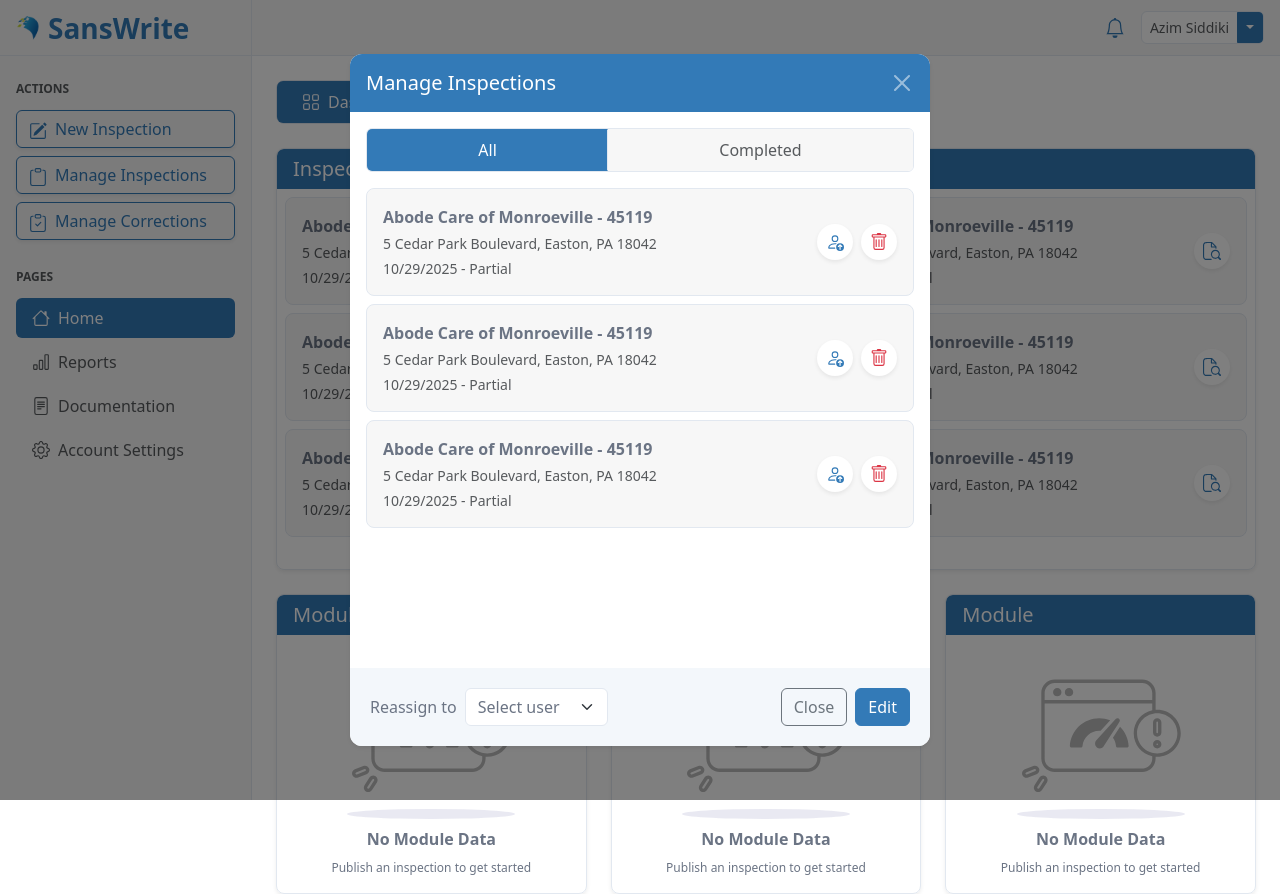
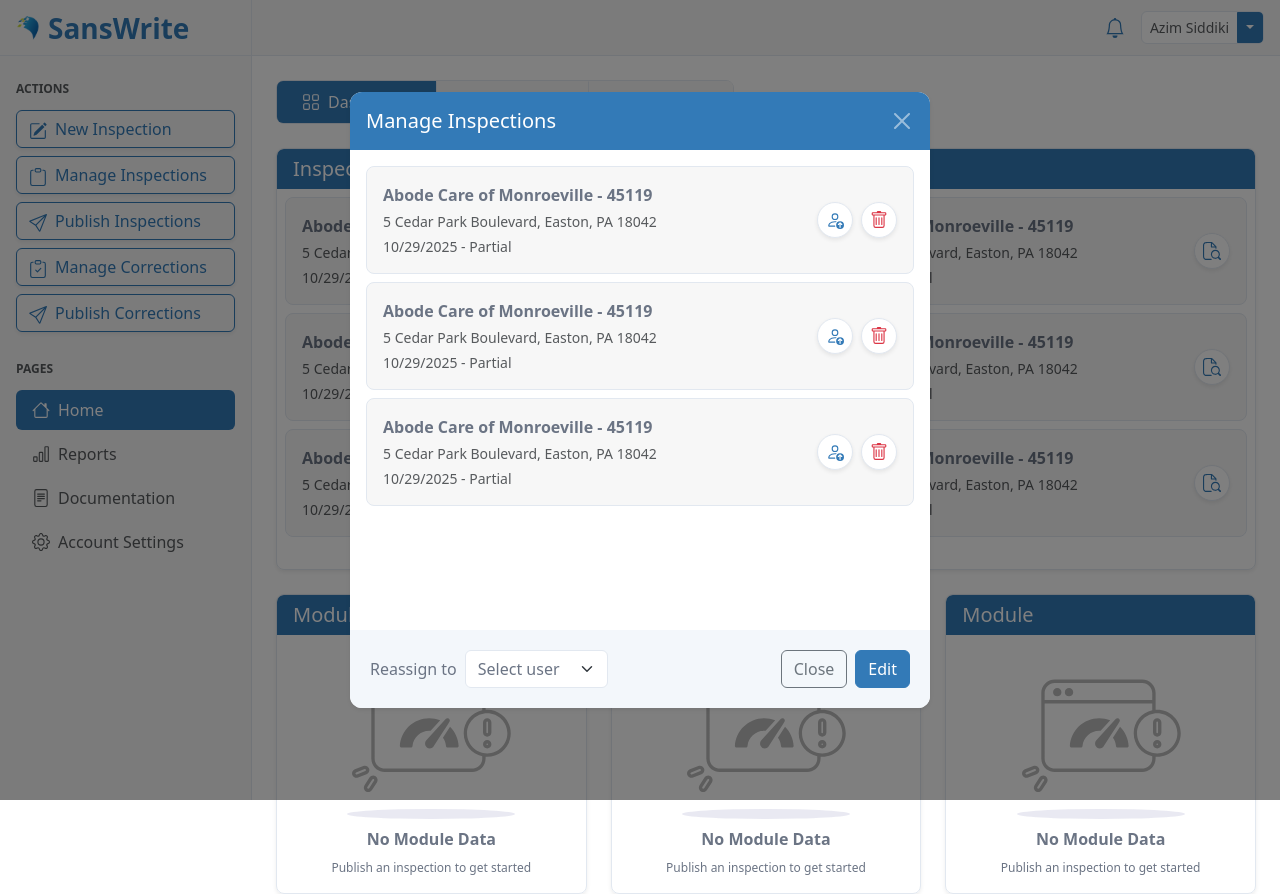
Before and after one commit to AzimSiddikiSW/agency-redesign, a Next.js app: page / in a window 1280 px wide. Both pictures are taken after a click on the button "Manage Inspections". Built offline with nearby package versions, Linux system fonts and the light colour scheme.

Commit message:
concept one version one complete

```diff
--- a/src/app/styles/globals.css
+++ b/src/app/styles/globals.css
@@ -217,3 +217,14 @@
 .sw-modal-footer {
   background-color: color-mix(in srgb, var(--sw-primary) 6%, white);
 }
+
+.action-btn {
+  border: 1px solid var(--sw-border);
+  transition: border-color 0.15s ease, box-shadow 0.15s ease, transform 0.05s ease;
+}
+
+.action-btn:active {
+  box-shadow: 0 0 0 0.15rem rgba(0,0,0,0.15);
+  border: 1px solid currentColor;
+  transform: scale(0.96);
+}
--- a/src/components/awa/InspectionItem.tsx
+++ b/src/components/awa/InspectionItem.tsx
@@ -45,7 +45,7 @@
           <div className="d-flex justify-content-center h-fit-content">
             {!fullView ? (
               <button
-                className="d-flex btn align-items-center bg-white text-sw rounded-circle p-2 shadow-sm"
+                className="action-btn d-flex btn align-items-center bg-white text-sw rounded-circle p-2 shadow-sm"
                 type="button"
                 title={correction ? "Review" : "Edit"}
               >
@@ -76,14 +76,15 @@
             ) : (
               <div className="d-flex gap-2">
                 <button
-                  className="d-flex btn align-items-center bg-white text-sw rounded-circle p-2 shadow-sm"
+                  className="action-btn d-flex btn align-items-center bg-white text-sw rounded-circle p-2 shadow-sm"
                   type="button"
                   title="Reassign"
                 >
                   <BsPersonUp size={18} />
                 </button>
+
                 <button
-                  className="d-flex text-danger btn align-items-center bg-white rounded-circle p-2 shadow-sm"
+                  className="action-btn d-flex btn align-items-center bg-white text-danger rounded-circle p-2 shadow-sm"
                   type="button"
                   title="Delete"
                 >
--- a/src/components/layout/SideNav.tsx
+++ b/src/components/layout/SideNav.tsx
@@ -15,6 +15,8 @@
   BsPencilSquare,
   BsClipboard,
   BsClipboardCheck,
+  BsPencil,
+  BsSend
 } from "react-icons/bs";
 import { useMode } from "@/components/providers/ModeProvider";
 import { useState } from "react";
@@ -69,6 +71,13 @@
 
   const openModal = (type: string) => {
     setModalType(type);
+    if (type === "manageInspections") {
+      setActiveInspectionTab("all");
+    }
+
+    if (type === "publishInspections") {
+      setActiveInspectionTab("completed");
+    }
     setShowModal(true);
   };
 
@@ -146,6 +155,13 @@
           <BsClipboard size={18} className="me-2" />
           Manage Inspections
         </button>
+        <button
+          className="btn btn-outline-primary text-start shadow-sm"
+          onClick={() => openModal("publishInspections")}
+        >
+          <BsSend size={18} className="me-2" />
+          Publish Inspections
+        </button>
 
         <button
           className="btn btn-outline-primary text-start shadow-sm"
@@ -153,6 +169,14 @@
         >
           <BsClipboardCheck size={18} className="me-2" />
           Manage Corrections
+        </button>
+
+        <button
+          className="btn btn-outline-primary text-start shadow-sm"
+          onClick={() => openModal("publishCorrections")}
+        >
+          <BsSend size={18} className="me-2" />
+          Publish Corrections
         </button>
       </div>
     );
@@ -259,13 +283,13 @@
           </nav>
         </div>
       </div>
-      {showModal && modalType === "manageInspections" && (
+      {showModal && (modalType === "manageInspections" || modalType === "publishInspections") && (
         <>
           <div className="modal fade show d-block" tabIndex={-1}>
             <div className="modal-dialog modal-dialog-centered sw-manage-inspections-modal">
               <div className="modal-content sw-modal-panel border-0 shadow-sm overflow-hidden">
                 <div className="sw-modal-header-bar d-flex align-items-center justify-content-between">
-                  <h5 className="modal-title mb-0">Manage Inspections</h5>
+                  <h5 className="modal-title mb-0">{ modalType === "manageInspections" ? "Manage Inspections" : "Publish Inspections"}</h5>
                   <button
                     type="button"
                     className="btn-close btn-close-white"
@@ -273,7 +297,7 @@
                     aria-label="Close"
                   />
                 </div>
-                <div className="p-3">
+                {/* <div className="p-3">
                   <div className="d-flex align-items-center overflow-hidden sw-modal-tabs border rounded">
                     <button
                       type="button"
@@ -299,10 +323,10 @@
                       Completed
                     </button>
                   </div>
-                </div>
+                </div> */}
 
                 <div
-                  className="modal-body pt-0 pb-3 overflow-y-auto"
+                  className="modal-body pt-3 pb-3 overflow-y-auto"
                   style={{ height: "60vh" }}
                 >
                   <div className="sw-modal-body-panel d-flex">
```
